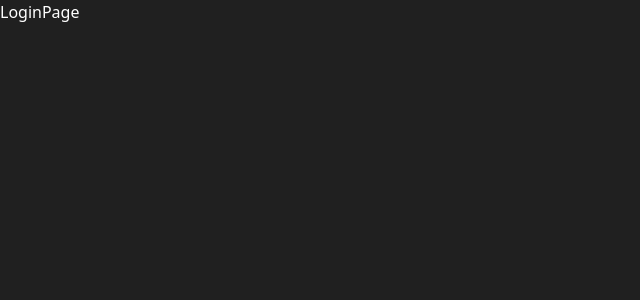
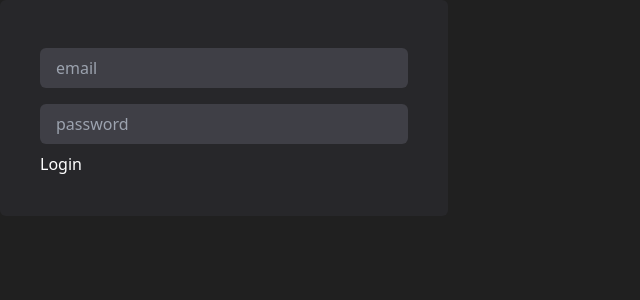
Before and after one commit to Mkremis/mern-crud-client, a React (Vite) app: page /login in a window 1280 px wide. Shown: the top 300 px of the page, without its empty margins (0-640 px from the left). Built offline with nearby package versions, Linux system fonts and the light colour scheme.

Commit message:
Update 4 files

```diff
--- a/src/api/auth.js
+++ b/src/api/auth.js
@@ -1,5 +1,7 @@
-import axios from 'axios';
+import axios from "axios";
 
-const API = 'https://mern-crud-auth-13nh-dev.fl0.io';
+const API = "https://mern-crud-auth-13nh-dev.fl0.io";
 
 export const registerRequest = (user) => axios.post(`${API}/register`, user);
+
+export const loginRequest = (user) => axios.post(`${API}/login`, user);
--- a/src/context/AuthContext.jsx
+++ b/src/context/AuthContext.jsx
@@ -1,31 +1,44 @@
-import { createContext, useEffect, useState } from 'react';
-import { registerRequest } from '../api/auth';
+import { createContext, useEffect, useState } from "react";
+import { loginRequest, registerRequest } from "../api/auth";
 
 export const AuthContext = createContext();
 
 export const AuthProvider = ({ children }) => {
   const [user, setUser] = useState(null);
   const [isAuthenticated, setIsAuthenticated] = useState(false);
-  const [errors, setErrors] = useState(null);
-
-  useEffect(() => {
-    if (errors) alert(errors);
-  }, [errors]);
+  const [authErrors, setAuthErrors] = useState([]);
 
   const signup = async (user) => {
     try {
       const res = await registerRequest(user);
       setUser(res?.data);
       setIsAuthenticated(true);
+      setAuthErrors([]);
     } catch (error) {
-      setErrors(error.response.data.error);
+      console.log(error);
+      setAuthErrors(error.response.data.error);
       setUser(null);
       setIsAuthenticated(false);
     }
   };
 
+  const login = async (user) => {
+    try {
+      const res = await loginRequest(user);
+      setUser(res?.data);
+      setIsAuthenticated(true);
+      setAuthErrors([]);
+    } catch (error) {
+      console.log(error);
+      setAuthErrors(error.response.data.error);
+      setUser(null);
+      setIsAuthenticated(false);
+    }
+  };
   return (
-    <AuthContext.Provider value={{ signup, user, isAuthenticated }}>
+    <AuthContext.Provider
+      value={{ signup, login, user, isAuthenticated, authErrors }}
+    >
       {children}
     </AuthContext.Provider>
   );
--- a/src/pages/LoginPage.jsx
+++ b/src/pages/LoginPage.jsx
@@ -1,7 +1,51 @@
-import React from 'react';
+import { useContext, useEffect } from "react";
+import { useForm } from "react-hook-form";
+import { AuthContext } from "../context/AuthContext";
+import { useNavigate } from "react-router-dom";
 
 const LoginPage = () => {
-  return <div>LoginPage</div>;
+  const {
+    register,
+    handleSubmit,
+    formState: { errors },
+  } = useForm();
+  const { login, isAuthenticated, authErrors } = useContext(AuthContext);
+  const navigate = useNavigate();
+
+  useEffect(() => {
+    if (isAuthenticated) navigate("/");
+  }, [isAuthenticated]);
+
+  const onSubmit = handleSubmit(async (values) => login(values));
+
+  return (
+    <div className="bg-zinc-800 max-w-md p-10 rounded-md ">
+      {authErrors.map((err, idx) => (
+        <div className="bg-red-500 p-2 text-white" key={idx}>
+          {err}
+        </div>
+      ))}
+      <form onSubmit={onSubmit}>
+        <input
+          type="email"
+          {...register("email", { required: true })}
+          className="w-full bg-zinc-700 text-white px-4 py-2 rounded-md my-2"
+          placeholder="email"
+        />
+        {errors.email && <p className="text-red-500">Email is required</p>}
+        <input
+          type="password"
+          {...register("password", { required: true })}
+          className="w-full bg-zinc-700 text-white px-4 py-2 rounded-md my-2"
+          placeholder="password"
+        />
+        {errors.password && (
+          <p className="text-red-500">Password is required</p>
+        )}
+        <button type="submit">Login</button>
+      </form>
+    </div>
+  );
 };
 
 export default LoginPage;
--- a/src/pages/RegisterPage.jsx
+++ b/src/pages/RegisterPage.jsx
@@ -1,7 +1,7 @@
-import { useContext, useEffect } from 'react';
-import { useForm } from 'react-hook-form';
-import { AuthContext } from '../context/AuthContext';
-import { useNavigate } from 'react-router-dom';
+import { useContext, useEffect } from "react";
+import { useForm } from "react-hook-form";
+import { AuthContext } from "../context/AuthContext";
+import { useNavigate } from "react-router-dom";
 
 const RegisterPage = () => {
   const {
@@ -9,21 +9,26 @@ const RegisterPage = () => {
     handleSubmit,
     formState: { errors },
   } = useForm();
-  const { signup, isAuthenticated } = useContext(AuthContext);
+  const { signup, isAuthenticated, authErrors } = useContext(AuthContext);
   const navigate = useNavigate();
 
   useEffect(() => {
-    if (isAuthenticated) navigate('/');
+    if (isAuthenticated) navigate("/");
   }, [isAuthenticated]);
 
   const onSubmit = handleSubmit(async (values) => signup(values));
 
   return (
     <div className="bg-zinc-800 max-w-md p-10 rounded-md ">
+      {authErrors.map((err, idx) => (
+        <div className="bg-red-500 p-2 text-white" key={idx}>
+          {err}
+        </div>
+      ))}
       <form onSubmit={onSubmit}>
         <input
           type="text"
-          {...register('username', { required: true })}
+          {...register("username", { required: true })}
           className="w-full bg-zinc-700 text-white px-4 py-2 rounded-md my-2"
           placeholder="username"
         />
@@ -32,14 +37,14 @@ const RegisterPage = () => {
         )}
         <input
           type="email"
-          {...register('email', { required: true })}
+          {...register("email", { required: true })}
           className="w-full bg-zinc-700 text-white px-4 py-2 rounded-md my-2"
           placeholder="email"
         />
         {errors.email && <p className="text-red-500">Email is required</p>}
         <input
           type="password"
-          {...register('password', { required: true })}
+          {...register("password", { required: true })}
           className="w-full bg-zinc-700 text-white px-4 py-2 rounded-md my-2"
           placeholder="password"
         />
```
